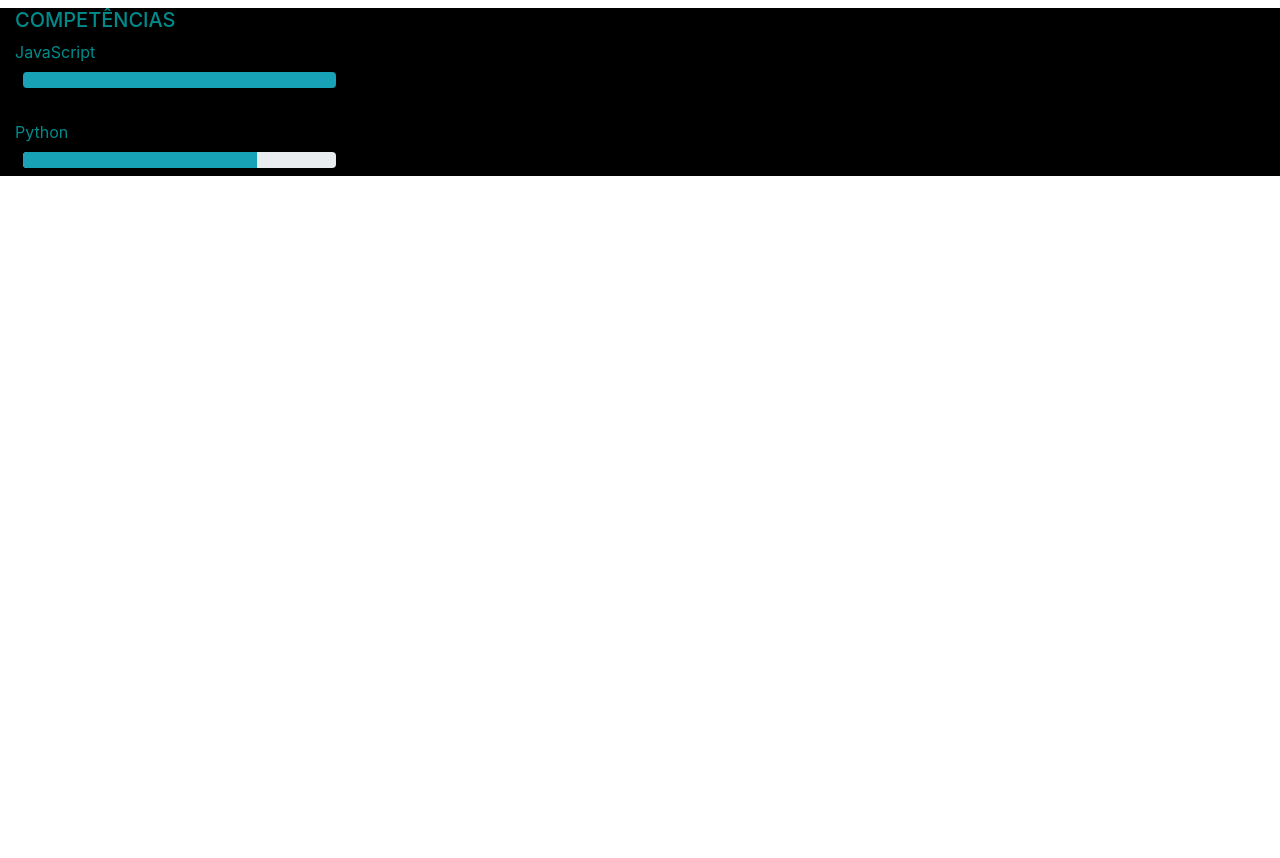
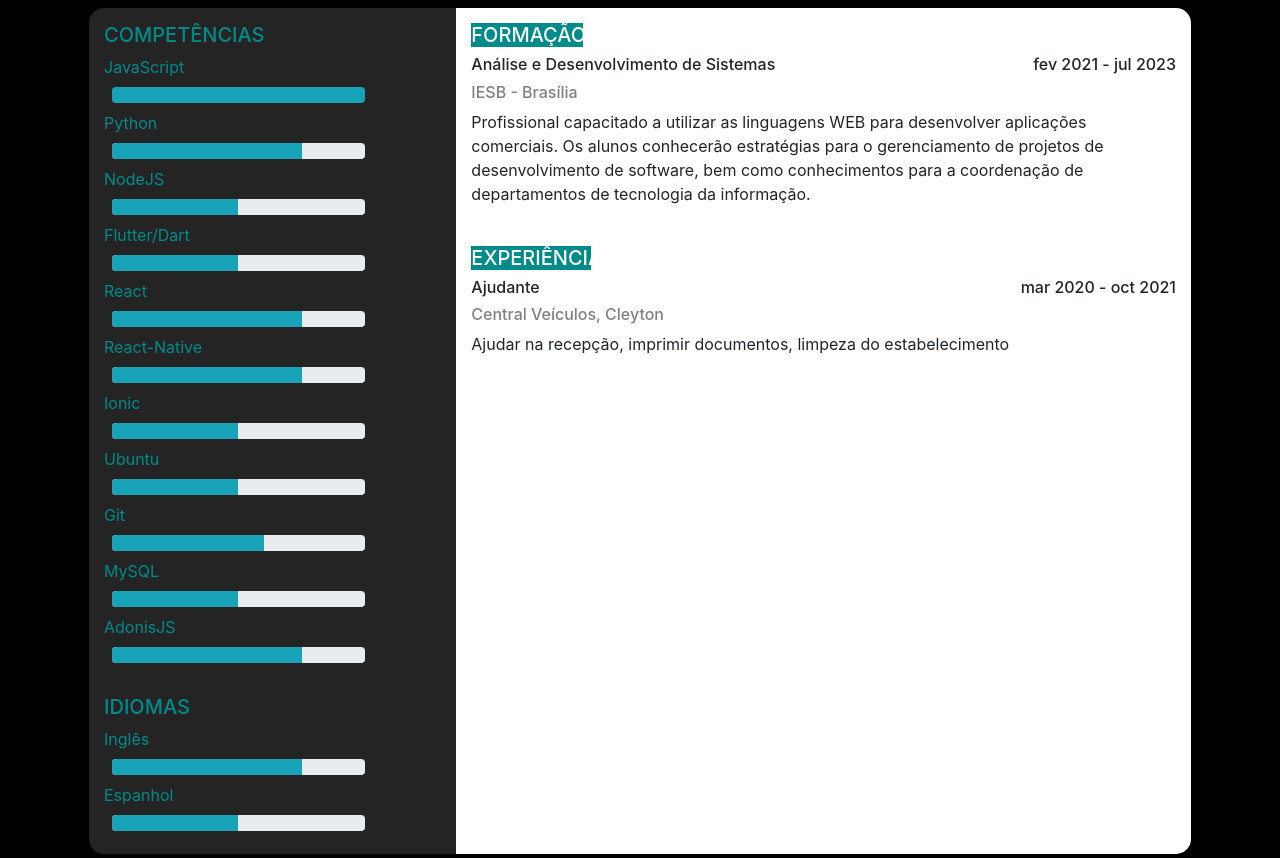
Before and after one commit to hugo-loiola/hugo-loiola.github.io, a plain HTML site: page index.html in a window 1280 px wide. Shown: the part 198-1056 px from the top of the page. Before the commit the page ends 800 px from the top, so only its background shows below. Drawn offline with nearby package versions, Linux system fonts and the light colour scheme.

Commit message:
coluna de experiencia e idiomas completo

```diff
--- a/index.html
+++ b/index.html
@@ -12,12 +12,12 @@
   <title>Hugo</title>
 </head>
 
-<body class="container-fluid">
+<body class="container" style="background-color: #000;">
   <!-- Cabeçalho -->
   <div class="row justify-content-center align-items-center"
     style="background-color: #008b8b; padding: 10px; margin: 10px; color: white; border-radius: 15px;">
 
-    <div class="col-sm">
+    <div class="col-4">
       <div>
         <img
           src="https://pps.whatsapp.net/v/t61.24694-24/290645223_397192332443928_2441267881016695817_n.jpg?ccb=11-4&oh=01_AVyhl8Y3pLU2B-5FyDzKk-m9KW8-6izuv1YZt4Wm71k1Kg&oe=633CE9EE"
@@ -26,7 +26,7 @@
 
     </div>
 
-    <div class="col-xl">
+    <div class="col-8">
       <h2>Hugo Loiola de Queiroz</h2>
       <svg xmlns="http://www.w3.org/2000/svg" width="16" height="16" fill="currentColor" class="bi bi-envelope"
         viewBox="0 0 16 16">
@@ -78,24 +78,105 @@
     </div>
   </div>
 
-  <div class="row">
+  <div class="row m-1">
     <!-- Competências e Idiomas -->
-    <div class="col-sm" style="background-color: black; color: #008b8b;">
+    <div class="col-4" style="background-color: #242424; color: #008b8b;padding: 15px; border-radius: 15px 0 0 15px;">
       <h5>COMPETÊNCIAS</h5>
       <a>JavaScript</a>
-      <div class="progress w-25 m-2">
+      <div class="progress w-75 m-2">
         <div class="progress-bar bg-info" role="progressbar" style="width: 100%" aria-valuenow="100" aria-valuemin="0"
           aria-valuemax="100"></div>
       </div>
-      <br>
       <a>Python</a>
-      <div class="progress w-25 m-2">
+      <div class="progress w-75 m-2">
         <div class="progress-bar bg-info" role="progressbar" style="width: 75%" aria-valuenow="75" aria-valuemin="0"
           aria-valuemax="100"></div>
       </div>
-      <!-- Experiència -->
-      <div class="col-xd" style="background-color: white;"></div>
+      <a>NodeJS</a>
+      <div class="progress w-75 m-2">
+        <div class="progress-bar bg-info" role="progressbar" style="width: 50%" aria-valuenow="75" aria-valuemin="0"
+          aria-valuemax="100"></div>
+      </div>
+      <a>Flutter/Dart</a>
+      <div class="progress w-75 m-2">
+        <div class="progress-bar bg-info" role="progressbar" style="width: 50%" aria-valuenow="75" aria-valuemin="0"
+          aria-valuemax="100"></div>
+      </div>
+      <a>React</a>
+      <div class="progress w-75 m-2">
+        <div class="progress-bar bg-info" role="progressbar" style="width: 75%" aria-valuenow="75" aria-valuemin="0"
+          aria-valuemax="100"></div>
+      </div>
+      <a>React-Native</a>
+      <div class="progress w-75 m-2">
+        <div class="progress-bar bg-info" role="progressbar" style="width: 75%" aria-valuenow="75" aria-valuemin="0"
+          aria-valuemax="100"></div>
+      </div>
+      <a>Ionic</a>
+      <div class="progress w-75 m-2">
+        <div class="progress-bar bg-info" role="progressbar" style="width: 50%" aria-valuenow="75" aria-valuemin="0"
+          aria-valuemax="100"></div>
+      </div>
+      <a>Ubuntu</a>
+      <div class="progress w-75 m-2">
+        <div class="progress-bar bg-info" role="progressbar" style="width: 50%" aria-valuenow="75" aria-valuemin="0"
+          aria-valuemax="100"></div>
+      </div>
+      <a>Git</a>
+      <div class="progress w-75 m-2">
+        <div class="progress-bar bg-info" role="progressbar" style="width: 60%" aria-valuenow="75" aria-valuemin="0"
+          aria-valuemax="100"></div>
+      </div>
+      <a>MySQL</a>
+      <div class="progress w-75 m-2">
+        <div class="progress-bar bg-info" role="progressbar" style="width: 50%" aria-valuenow="75" aria-valuemin="0"
+          aria-valuemax="100"></div>
+      </div>
+      <a>AdonisJS</a>
+      <div class="progress w-75 m-2">
+        <div class="progress-bar bg-info" role="progressbar" style="width: 75%" aria-valuenow="75" aria-valuemin="0"
+          aria-valuemax="100"></div>
+      </div>
+      <br>
+      <h5>IDIOMAS</h5>
+      <a>Inglês</a>
+      <div class="progress w-75 m-2">
+        <div class="progress-bar bg-info" role="progressbar" style="width: 75%" aria-valuenow="75" aria-valuemin="0"
+          aria-valuemax="100"></div>
+      </div>
+      <a>Espanhol</a>
+      <div class="progress w-75 m-2">
+        <div class="progress-bar bg-info" role="progressbar" style="width: 50%" aria-valuenow="75" aria-valuemin="0"
+          aria-valuemax="100"></div>
+      </div>
     </div>
+    <!-- Experiència -->
+    <div class="col-8" style="background-color: white; padding: 15px; border-radius: 0 15px 15px 0;">
+      <h5 style="background-color: #008b8b; color:white; width: 112px;">FORMAÇÃO</h5>
+      <div style="justify-content: space-between; flex: 1; display: flex;">
+        <h6>Análise e Desenvolvimento de Sistemas</h6>
+        <h6>fev 2021 - jul 2023</h6>
+      </div>
+      <h6 style="color: gray;">IESB - Brasília</h6>
+      <p style="text-align: start;">
+        Profissional capacitado a utilizar as linguagens WEB para desenvolver aplicações comerciais. Os alunos
+        conhecerão estratégias para o gerenciamento de projetos de desenvolvimento de software, bem como conhecimentos
+        para a coordenação de departamentos de tecnologia da informação.
+      </p>
+      <br>
+      <h5 style="background-color: #008b8b; color:white; width: 120px;">EXPERIÊNCIA</h5>
+      <div style="justify-content: space-between; flex: 1; display: flex;">
+        <h6>Ajudante</h6>
+        <h6>mar 2020 - oct 2021</h6>
+      </div>
+      <h6 style="color: gray;">
+        Central Veículos, Cleyton
+      </h6>
+      <p style="text-align: start;">
+        Ajudar na recepção, imprimir documentos, limpeza do estabelecimento
+      </p>
+    </div>
+  </div>
 </body>
 
 </html>
```
Also changed, not shown: style.css (added).
